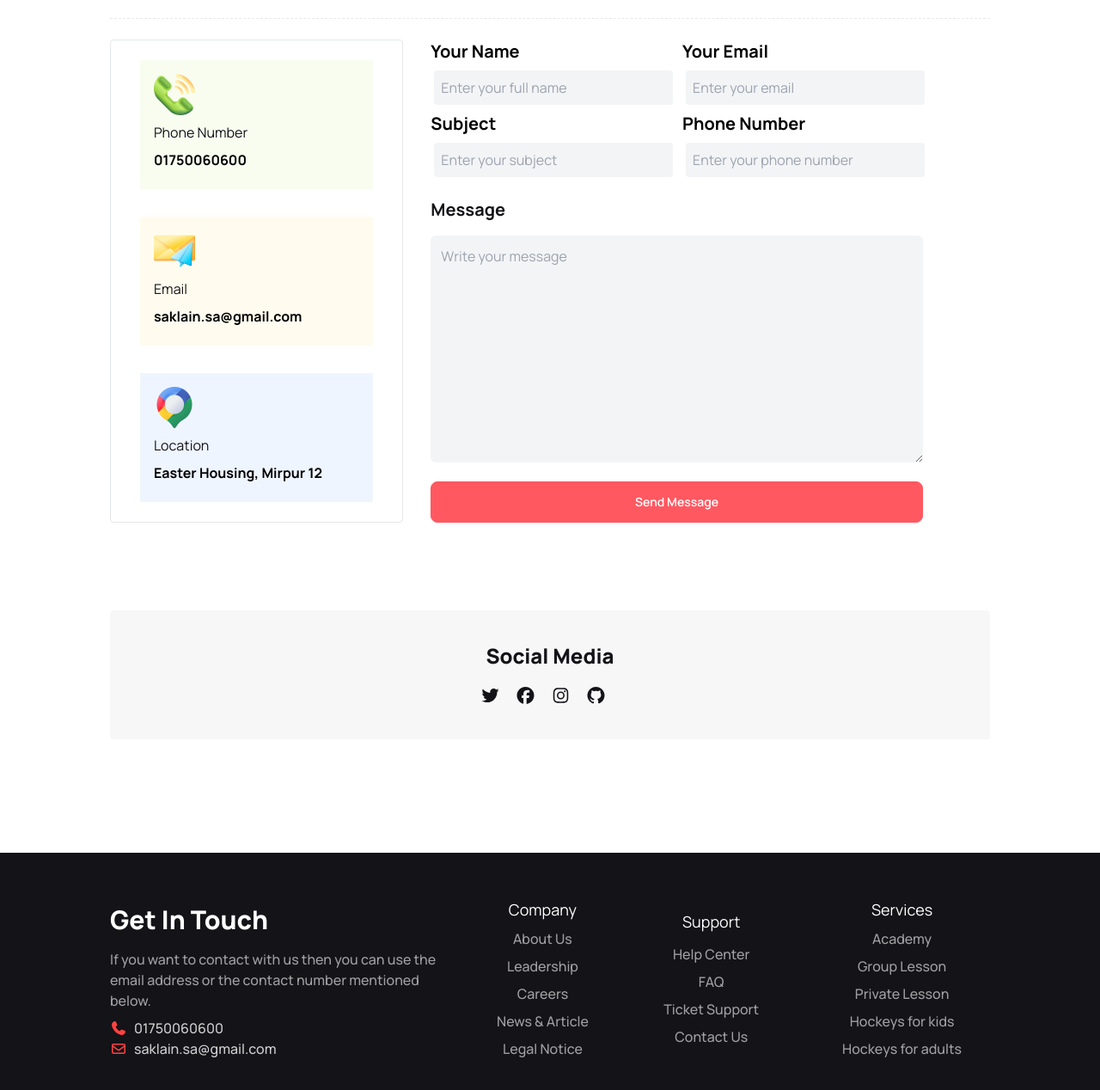
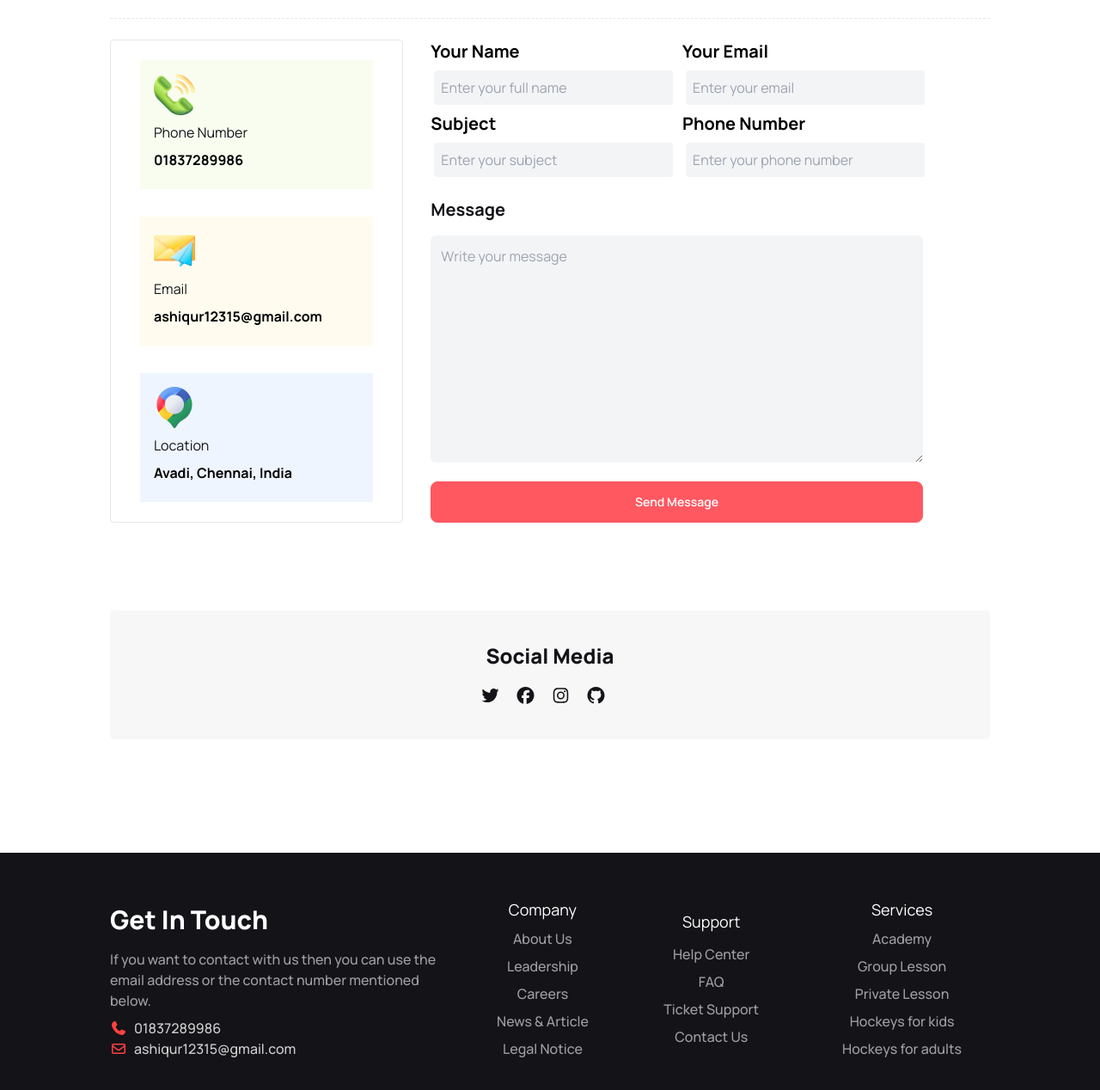
Before and after one commit to ashiqur12315/A3PH-SPORTS-WEB, a plain HTML site: page index.html in a window 1280 px wide. Shown: the part 3768-5036 px from the top of the page at 86% size. Drawn offline with nearby package versions, Linux system fonts and the light colour scheme; a script that the page names is missing.

Commit message:
Added contact details

```diff
--- a/index.html
+++ b/index.html
@@ -649,17 +649,17 @@
                             <div class="card1 w-4/5 bg-[#BCED6D1A] my-4 p-4 h-[150px]">
                                 <img src="Images/Group 1171275317.png" alt="" class="w-12 h-12">
                                 <p class="family font-normal py-2 text-[#131318]">Phone Number</p>
-                                <h1 class="contact family text-black font-bold">01750060600</h1>
+                                <h1 class="contact family text-black font-bold">01837289986</h1>
                             </div>
                             <div class="card2 bg-[#FDDD5F1A] w-4/5  p-4 my-4 h-[150px]">
                                 <img src="Images/Group 1171275318.png" alt="" class="w-12 h-12">
                                 <p class="family font-normal py-2 text-[#131318]">Email</p>
-                                <h1 class="contact family text-black font-bold">saklain.sa@gmail.com</h1>
+                                <h1 class="contact family text-black font-bold">ashiqur12315@gmail.com</h1>
                             </div>
                             <div class="card3 w-4/5 bg-[#629CF31A] my-4  p-4 h-[150px]">
                                 <img src="Images/Group 1171275321.png" alt="" class="w-12 h-12">
                                 <p class="family font-normal py-2 text-[#131318]">Location</p>
-                                <h1 class="contact family text-black font-bold">Easter Housing, Mirpur 12</h1>
+                                <h1 class="contact family text-black font-bold">Avadi, Chennai, India</h1>
                             </div>
                     </div>
                     <div class="forText pt-4 lg:pt-0 w-full lg:w-2/3 h-[80%]">
@@ -727,11 +727,11 @@
                 </p>
                 <div class="family contactInfo pt-2 flex">
                     <div class="logo text-[#FF4240] mr-2"><i class="fa-solid fa-phone"></i></div>
-                    <div class="contact text-[#FFFFFFCC] text-base font-medium">01750060600</div>
+                    <div class="contact text-[#FFFFFFCC] text-base font-medium">01837289986</div>
                 </div>
                 <div class="family contactInfo flex">
                     <div class="logo text-[#FF4240] mr-2"><i class="fa-regular fa-envelope"></i></div>
-                    <div class="contact"><p class="contact text-[#FFFFFFCC] text-base font-medium">saklain.sa@gmail.com</p></div>
+                    <div class="contact"><p class="contact text-[#FFFFFFCC] text-base font-medium">ashiqur12315@gmail.com</p></div>
                 </div>
             </div>
             <div class="lg:w-[15%] text-center col-span-1 row-span-1 family flex flex-col">
```
